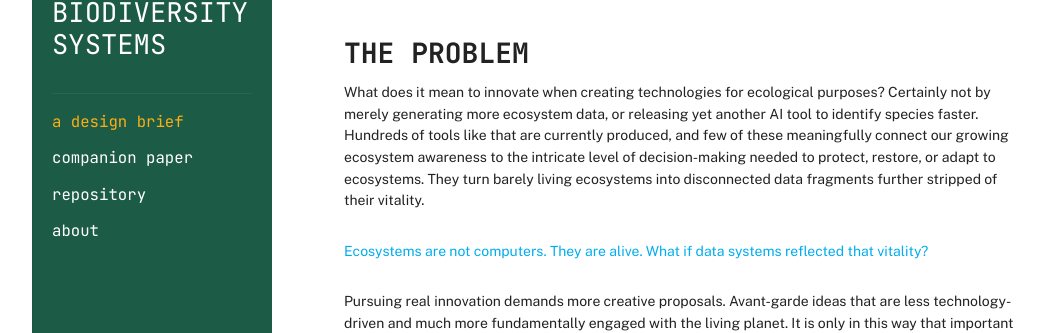
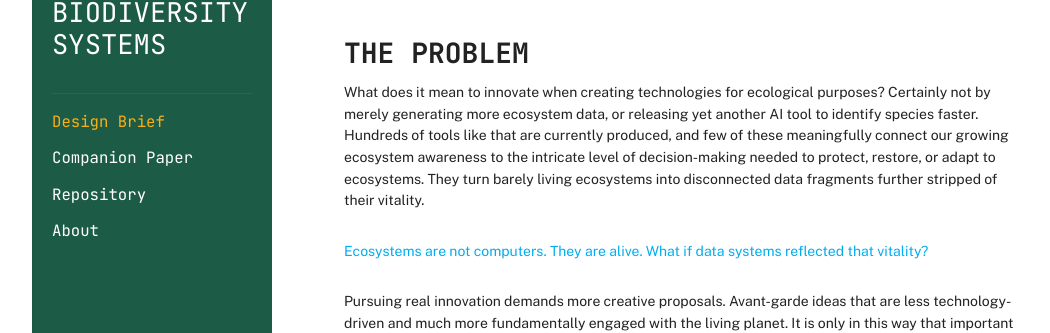
Before and after one commit to vitalbiodiversity/vitalbiodiversity.github.io, a Jekyll site: the page built from index.md, in a window 1280 px wide. Shown: the part 145-478 px from the top of the page, without its empty margins (58-1108 px from the left). Built offline with Jekyll 4.4.1, drawn with Linux system fonts in a browser that asks for light colours.

Commit message:
Update default.html

```diff
--- a/_layouts/default.html
+++ b/_layouts/default.html
@@ -26,15 +26,23 @@
   </a>
 </h1>
 
+<nav class="sidebar-nav">
+  <ul>
+    {% for item in site.data.navigation.main %}
+      <li><a href="{{ item.url | relative_url }}">{{ item.title }}</a></li>
+    {% endfor %}
+  </ul>
+</nav>
 
-        <nav class="sidebar-nav" aria-label="Main navigation">
+     <!--   <nav class="sidebar-nav" aria-label="Main navigation">
           <ul>
             <li><a href="{{ '/' | relative_url }}">a design brief</a></li>
             <li><a href="{{ '/companion-paper' | relative_url }}">companion paper</a></li>
             <li><a href="{{ '/repository' | relative_url }}">repository</a></li>
             <li><a href="{{ '/about' | relative_url }}">about</a></li>
           </ul>
-        </nav>
+        </nav> -->
+
       </aside>
 
       <main class="main-content" role="main">
```
